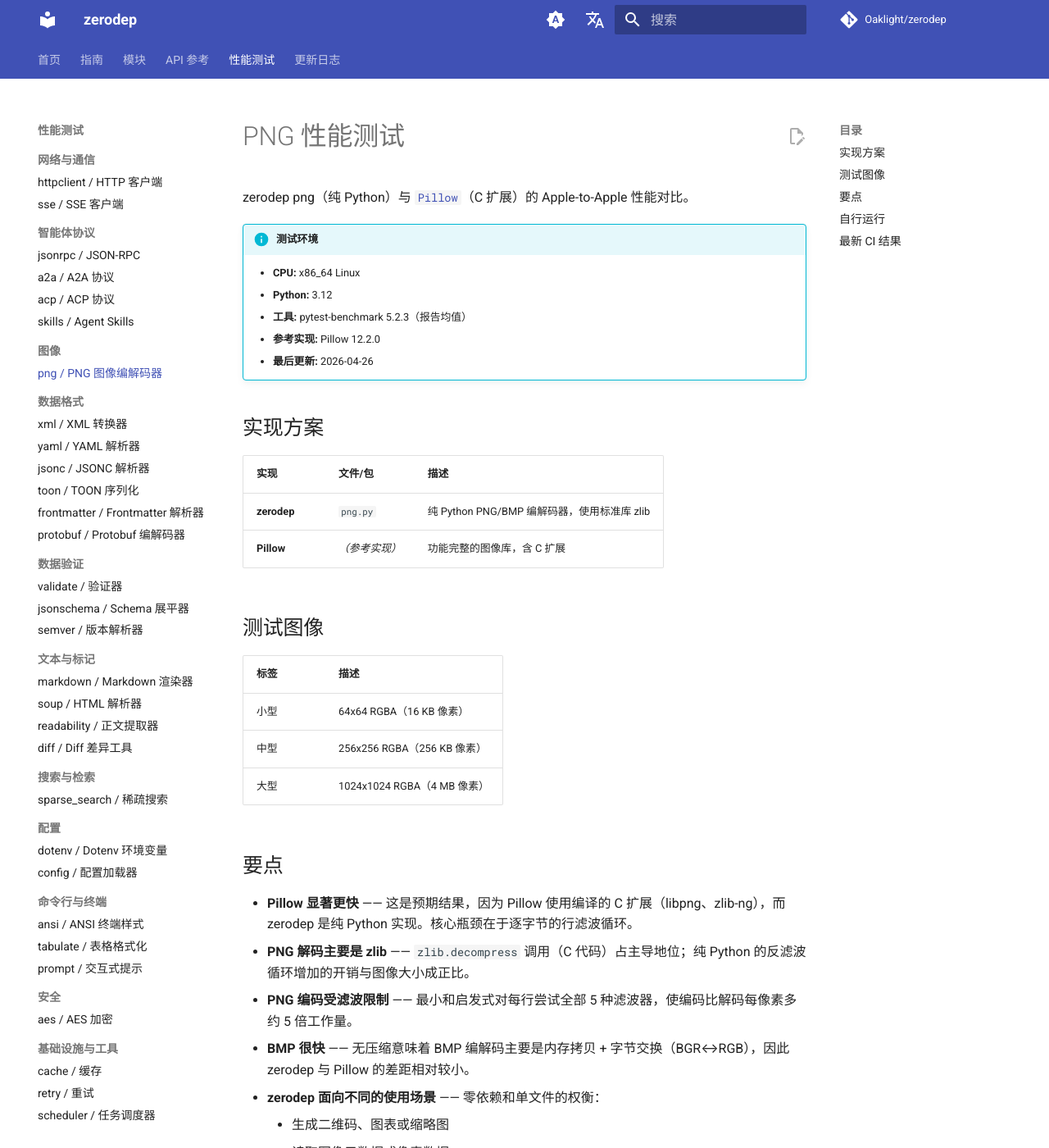
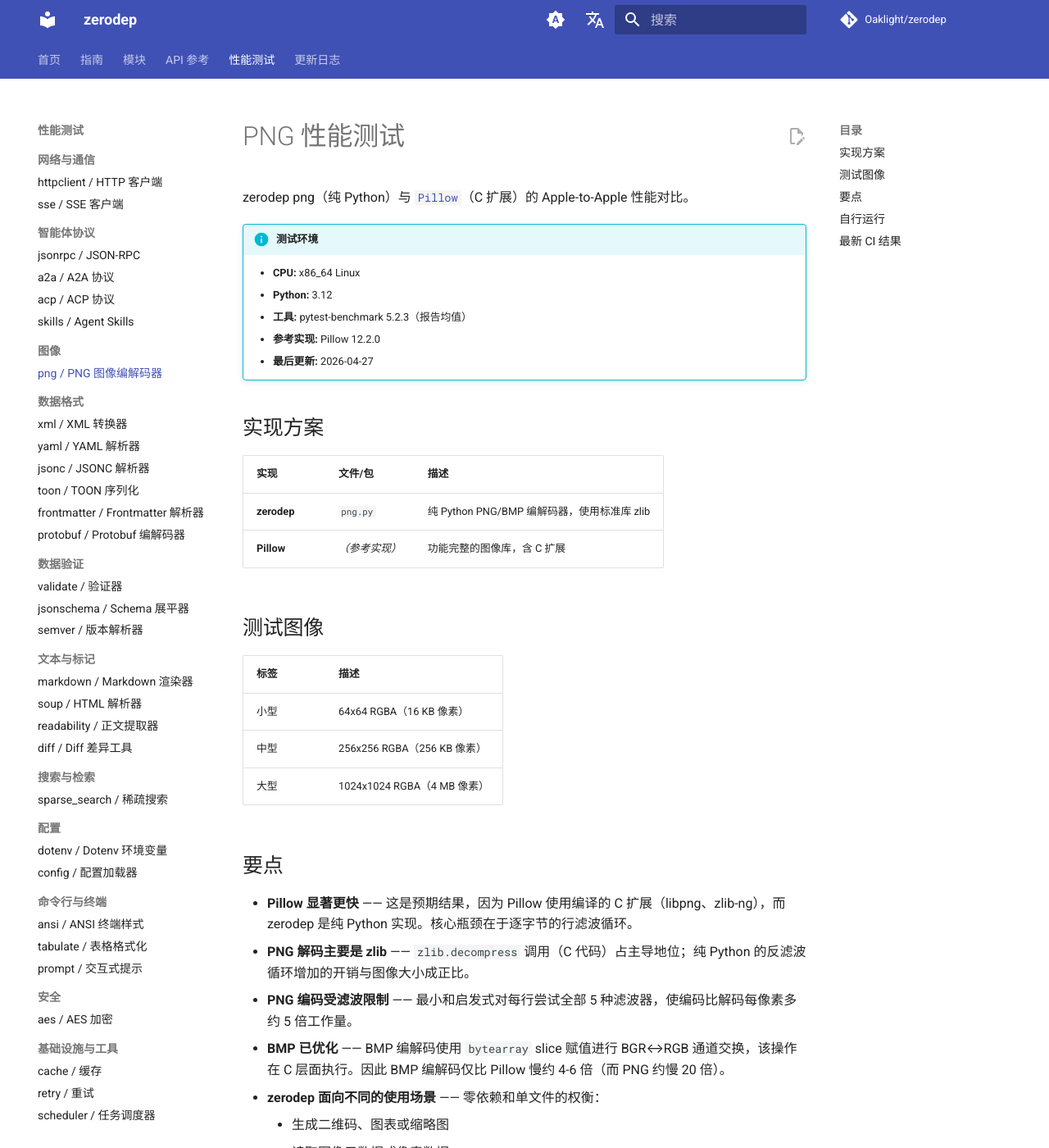
Before and after one commit to Oaklight/zerodep, an MkDocs documentation site: the page built from docs/benchmarks/png.md, in a window 1280 px wide and 1400 px high. Shown: the whole window at 82% size. Built offline with MkDocs 1.6.1 and Material for MkDocs 9.7.7, drawn with Linux system fonts in a browser that asks for light colours; comment, search, counter and statistics services are not loaded.

```diff
--- a/docs/benchmarks/png.md
+++ b/docs/benchmarks/png.md
@@ -7,7 +7,7 @@
     - **Python:** 3.12
     - **工具:** pytest-benchmark 5.2.3（报告均值）
     - **参考实现:** Pillow 12.2.0
-    - **最后更新:** 2026-04-26
+    - **最后更新:** 2026-04-27
 
 ## 实现方案
 
@@ -29,7 +29,7 @@
 - **Pillow 显著更快** —— 这是预期结果，因为 Pillow 使用编译的 C 扩展（libpng、zlib-ng），而 zerodep 是纯 Python 实现。核心瓶颈在于逐字节的行滤波循环。
 - **PNG 解码主要是 zlib** —— `zlib.decompress` 调用（C 代码）占主导地位；纯 Python 的反滤波循环增加的开销与图像大小成正比。
 - **PNG 编码受滤波限制** —— 最小和启发式对每行尝试全部 5 种滤波器，使编码比解码每像素多约 5 倍工作量。
-- **BMP 很快** —— 无压缩意味着 BMP 编解码主要是内存拷贝 + 字节交换（BGR↔RGB），因此 zerodep 与 Pillow 的差距相对较小。
+- **BMP 已优化** —— BMP 编解码使用 `bytearray` slice 赋值进行 BGR↔RGB 通道交换，该操作在 C 层面执行。因此 BMP 编解码仅比 Pillow 慢约 4-6 倍（而 PNG 约慢 20 倍）。
 - **zerodep 面向不同的使用场景** —— 零依赖和单文件的权衡：
     - 生成二维码、图表或缩略图
     - 读取图像元数据或像素数据
```
Also changed, not shown: docs/changelog.md (+1 -0 lines), docs/index.md (+1 -1 lines).
